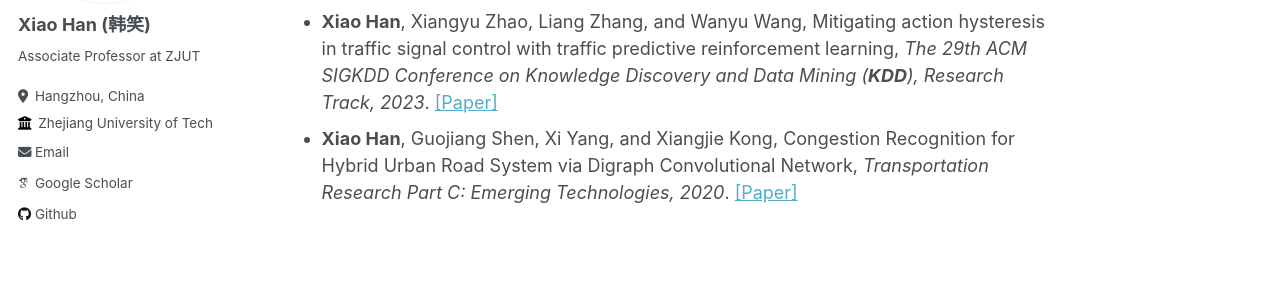
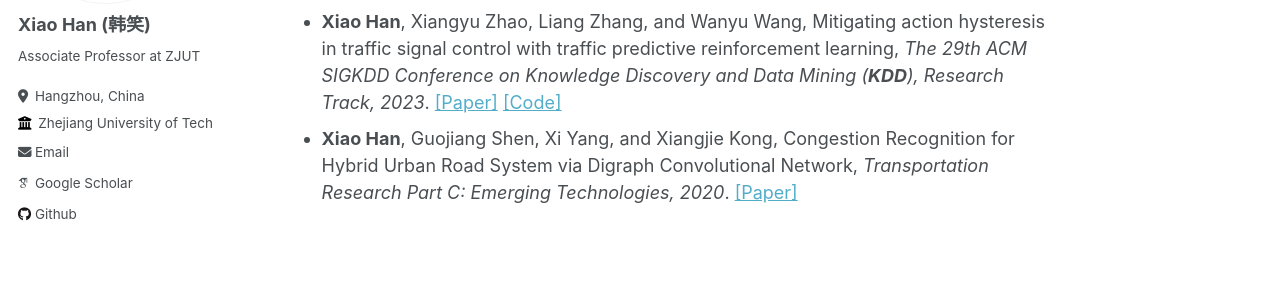
Before and after one commit to hahahenha/hahahenha.github.io, a Jekyll site: the page built from _pages/about.md, in a window 1280 px wide and 900 px high, scrolled down 1375 px. Shown: the part 277-561 px from the top of the window. Built offline with Jekyll 4.4.1, drawn with Linux system fonts in a browser that asks for light colours; some web fonts are replaced.

Commit message:
Update about.md

```diff
--- a/_pages/about.md
+++ b/_pages/about.md
@@ -104,7 +104,8 @@ If you are interested in collaborating with me or want to have a chat, always fe
     <Strong>Xiao Han</Strong>, Xiangyu Zhao, Liang Zhang, and Wanyu Wang,
     Mitigating action hysteresis in traffic signal control with traffic predictive reinforcement learning,
     <em>The 29th ACM SIGKDD Conference on Knowledge Discovery and Data Mining (<Strong>KDD</Strong>), Research Track, 2023</em>.
-    <a target="_blank" rel="noopener" href="https://dl.acm.org/doi/abs/10.1145/3580305.3599528">[Paper]</a>
+    <a target="_blank" rel="noopener" href="../Papers/KDD2023_PRLight.pdf">[Paper]</a>
+    <a target="_blank" rel="noopener" href="https://github.com/hahahenha/TPSCF">[Code]</a>
   </li>
 
   <li>
```
